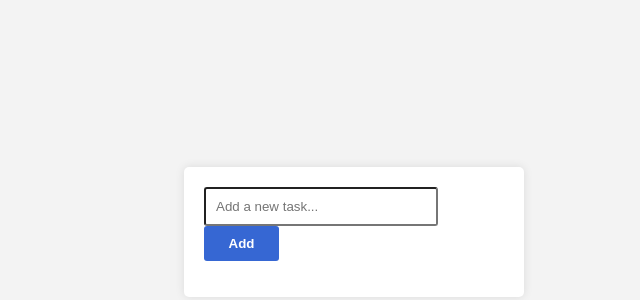
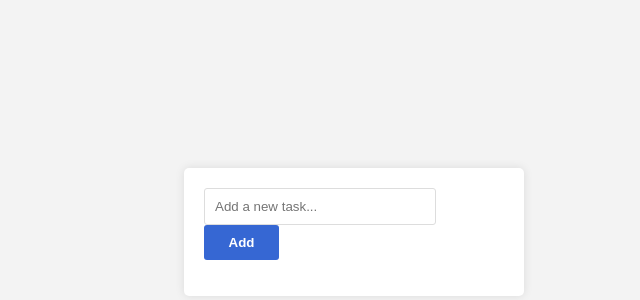
Before and after one commit to Haichal/CodingCamp-27Oct2025-Haichal-Billah-Trimiyanto-Putra, a plain HTML site: page index.html in a window 1280 px wide. Shown: the part 168-468 px from the top of the page, without its empty margins (286-926 px from the left). Drawn offline with Linux system fonts and the light colour scheme; files that its build step writes are made by us from their sources; files whose address does not match are found by name.

Commit message:
Fix typo in border property for todo input

```diff
--- a/CSS/style.css
+++ b/CSS/style.css
@@ -20,7 +20,7 @@ body {
 #todo-input {
   width: 70%;
   padding: 10px;
-  border: 1px sold #ddd;
+  border: 1px solid #ddd;
   border-radius: 3px;
 }
 
```
